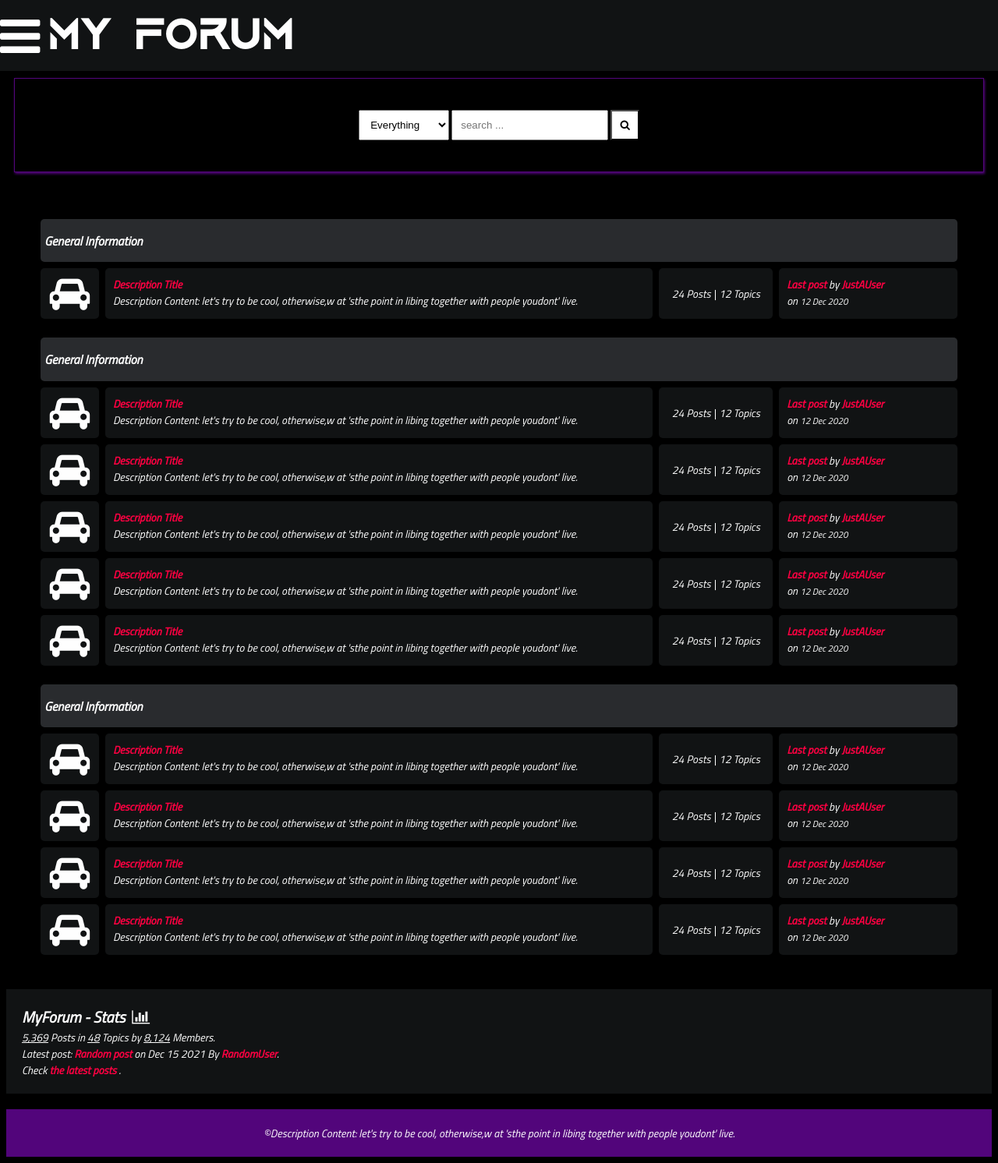
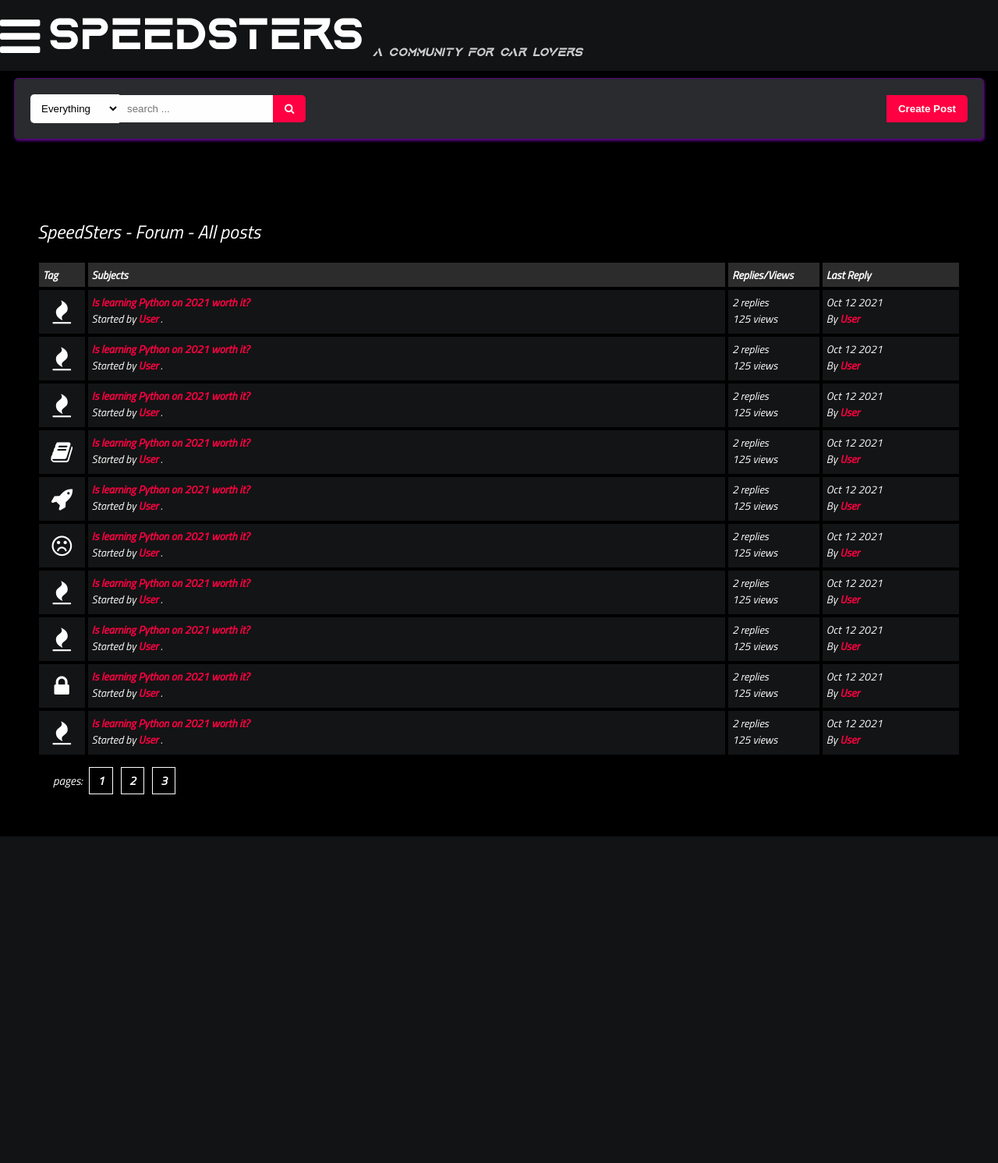
Before and after one commit to dayday0calories/CITS5505-Group-Project, a Python web app: template templates/forums.html in a window 1280 px wide. Shown: the whole page at 78% size. After the commit the page ends 1073 px from the top, so only its background shows below. Run offline with Jinja, Linux system fonts and the light colour scheme; the template is opened without the code that fills it, so the values that code supplies are empty.

Commit message:
optimize website format
optimize website layout

```diff
--- a/static/css/style.css
+++ b/static/css/style.css
@@ -27,11 +27,14 @@ h1{
 /* ########################################### */
 .container{
   margin: 20px;
+  flex: 1 0 auto;
+  margin-top: 60px;
   padding: 20px;
 }
 
 .subforum{
   margin-top:20px;
+
 }
 
 .subforum-title{
@@ -144,7 +147,7 @@ header{
   width: 65%;
   display: inline-block;
   border-radius: 5px;
-  max-height: 80px;
+  max-height: 90px;
   margin-right:10px;
 
 }
@@ -197,6 +200,14 @@ header{
   font-family:aquire;
 }
 
+.brand-description {
+  font-size: 16px;
+  font-style: italic;
+  color: #ccc;
+  margin-left: 10px;
+  vertical-align: bottom;
+}
+
 /*Navbar for the smartphones*/
 @media screen and (max-width: 460px){
   .navigation{
@@ -225,34 +236,54 @@ header{
   }
 }
 
-/* Search Box styles */
-.search-box{
+
+.search-box {
   border: solid 1px #52057b;
   margin-top: 100px;
-  padding: 40px;
-  display:flex;
-  justify-content: center;
-  box-shadow:1px 2px 3px #52057b;
+  padding: 20px;
+  display: flex;
+  justify-content: space-between;
+  align-items: center;
+  box-shadow: 1px 2px 3px #52057b;
+  background-color: #292B2E;
+  border-radius: 5px;
 }
 
-.search-box select{
-  padding: 10px;
+.search-box > div {
+  display: flex;
+  align-items: center;
 }
 
-.search-box input{
+.search-box select {
   padding: 10px;
+  background-color: #FEFEFE;
+  color: #000;
+  border: none;
+  border-radius: 5px 0 0 5px;
+  outline: none;
 }
 
-.search-box button{
+.search-box input[type="text"] {
   padding: 10px;
-  background-color:#fff;
-  color:#000000;
+  border: none;
+  outline: none;
+  background-color: #FEFEFE;
+  color: #000;
+
 }
 
-.search-box button:hover{
-  background-color: #000000;
-  color: #fff;
-  box-shadow: 1px 2px 3px #fff;
+.search-box button {
+  padding: 10px 15px;
+  background-color: #FF0042;
+  color: #FEFEFE;
+  border: none;
+  border-radius: 0 5px 5px 0;
+  cursor: pointer;
+  transition: background-color 0.3s ease;
+}
+
+.search-box button:hover {
+  background-color: #CC0033;
 }
 
 /* search box for smrtphones */
@@ -262,7 +293,7 @@ header{
       margin-top: 5px;
   }
 
-}
+} */
 
 /* forum info Styling */
 .forum-info{
@@ -417,6 +448,8 @@ footer{
   background-color: #131415;
   padding: 100px;
   margin-top: 5px;
+  flex-direction: column;
+  min-height: 100vh;
 }
 
 .body .authors .username{
@@ -459,3 +492,54 @@ footer{
 .comment-area input:hover{
   border: solid 1px #000000;
 }
+
+
+/* Profile Section */
+.profile-section {
+  background-color: #292B2E;
+  padding: 20px;
+  border-radius: 5px;
+  margin-bottom: 60px;
+  margin-top: 30px;
+}
+
+.profile-info {
+  margin-bottom: 20px;
+}
+
+.profile-info p {
+  margin: 10px 0;
+}
+
+.profile-info button {
+  background-color: #FF0042;
+  color: #FEFEFE;
+  border: none;
+  padding: 10px 20px;
+  cursor: pointer;
+  border-radius: 5px;
+  font-weight: bold;
+}
+
+.user-posts,
+.user-replies,
+.user-messages {
+  margin-bottom: 20px;
+}
+
+
+
+.create-post-btn {
+  background-color: #FF0042;
+  color: #FEFEFE;
+  border: none;
+  padding: 10px 20px;
+  margin-left: 10px;
+  cursor: pointer;
+  border-radius: 50px;
+  font-weight: bold;
+}
+
+.create-post-btn:hover {
+  background-color: #CC0033;
+}
--- a/templates/forums.html
+++ b/templates/forums.html
@@ -18,14 +18,13 @@
       <nav class="navigation hide" id="navigation">
         <span class="close-icon" id="close-icon" onclick="showIconBar()"><i class="fa fa-close"></i></span>
         <ul class="nav-list">
-          <li class="nav-item"><a href="forums.html">Forums</a></li>
-          <li class="nav-item"><a href="posts.html">Posts</a></li>
-          <li class="nav-item"><a href="detail.html">Detail</a></li>
-          <li class="nav-item"><a href="./register"><span>Login/Sign up</span></a></li>
+          <li class="nav-item"><a href="forums.html">Home</a></li>
+          <li class="nav-item"><a href="profile.html">User Profile</a></li>
+          <li class="nav-item"><a href="register.html">Login/Sign up</a></li>
         </ul>
       </nav>
       <a class="bar-icon" id="iconBar" onclick="hideIconBar()"><i class="fa fa-bars"></i></a>
-      <div class="brand">My Forum</div>
+      <div class="brand">SpeedSters<span class="brand-description">A community for car lovers</span></div>
     </div>
     <!--SearchBox Section-->
     <div class="search-box">
@@ -38,227 +37,200 @@
         <input type="text" name="q" placeholder="search ...">
         <button><i class="fa fa-search"></i></button>
       </div>
+      <a href="create-post.html"><button class="create-post-btn">Create Post</button></a>
     </div>
   </header>
+  <div class="container">
+    <!--Navigation-->
+    <div class="navigate">
+      <span>SpeedSters - Forum - All posts</span>
+    </div>
+    <!--Display posts table-->
+    <div class="posts-table">
+      <div class="table-head">
+        <div class="status">Tag</div>
+        <div class="subjects">Subjects</div>
+        <div class="replies">Replies/Views</div>
+        <div class="last-reply">Last Reply</div>
+      </div>
+      <div class="table-row">
+        <div class="status"><i class="fa fa-fire"></i></div>
+        <div class="subjects">
+          <a href="">Is learning Python on 2021 worth it?</a>
+          <br>
+          <span>Started by <b><a href="">User</a></b> .</span>
+        </div>
+        <div class="replies">
+          2 replies <br> 125 views
+        </div>
 
-
-  <div class="container">
-    <div class="subforum">
-      <div class="subforum-title">
-        <h1>General Information</h1>
-      </div>
-      <div class="subforum-row">
-        <div class="subforum-icon subforum-column center">
-          <i class="fa fa-car center"></i>
-        </div>
-        <div class="subforum-description subforum-column">
-          <h4><a href="#">Description Title</a></h4>
-          <p>Description Content: let's try to be cool, otherwise,w at 'sthe point in libing together with
-            people youdont' live.</p>
-        </div>
-        <div class="subforum-stats subforum-column center">
-          <span>24 Posts | 12 Topics</span>
-        </div>
-        <div class="subforum-info subforum-column">
-          <b><a href="">Last post</a></b> by <a href="">JustAUser</a>
-          <br>on <small>12 Dec 2020</small>
+        <div class="last-reply">
+          Oct 12 2021
+          <br>By <b><a href="">User</a></b>
         </div>
       </div>
+      <!--starts here-->
+      <div class="table-row">
+        <div class="status"><i class="fa fa-fire"></i></div>
+        <div class="subjects">
+          <a href="">Is learning Python on 2021 worth it?</a>
+          <br>
+          <span>Started by <b><a href="">User</a></b> .</span>
         </div>
-    <!--More-->
+        <div class="replies">
+          2 replies <br> 125 views
+        </div>
 
-    <div class="subforum">
-      <div class="subforum-title">
-        <h1>General Information</h1>
-      </div>
-      <div class="subforum-row">
-        <div class="subforum-icon subforum-column center">
-          <i class="fa fa-car center"></i>
-        </div>
-        <div class="subforum-description subforum-column">
-          <h4><a href="#">Description Title</a></h4>
-          <p>Description Content: let's try to be cool, otherwise,w at 'sthe point in libing together with
-            people youdont' live.</p>
-        </div>
-        <div class="subforum-stats subforum-column center">
-          <span>24 Posts | 12 Topics</span>
-        </div>
-        <div class="subforum-info subforum-column">
-          <b><a href="">Last post</a></b> by <a href="">JustAUser</a>
-          <br>on <small>12 Dec 2020</small>
-        </div>
-      </div>
-      <hr class="subforum-devider">
-      <div class="subforum-row">
-        <div class="subforum-icon subforum-column center">
-          <i class="fa fa-car center"></i>
-        </div>
-        <div class="subforum-description subforum-column">
-          <h4><a href="#">Description Title</a></h4>
-          <p>Description Content: let's try to be cool, otherwise,w at 'sthe point in libing together with
-            people youdont' live.</p>
-        </div>
-        <div class="subforum-stats subforum-column center">
-          <span>24 Posts | 12 Topics</span>
-        </div>
-        <div class="subforum-info subforum-column">
-          <b><a href="">Last post</a></b> by <a href="">JustAUser</a>
-          <br>on <small>12 Dec 2020</small>
-        </div>
-      </div>
-      <hr class="subforum-devider">
-      <div class="subforum-row">
-        <div class="subforum-icon subforum-column center">
-          <i class="fa fa-car center"></i>
-        </div>
-        <div class="subforum-description subforum-column">
-          <h4><a href="#">Description Title</a></h4>
-          <p>Description Content: let's try to be cool, otherwise,w at 'sthe point in libing together with
-            people youdont' live.</p>
-        </div>
-        <div class="subforum-stats subforum-column center">
-          <span>24 Posts | 12 Topics</span>
-        </div>
-        <div class="subforum-info subforum-column">
-          <b><a href="">Last post</a></b> by <a href="">JustAUser</a>
-          <br>on <small>12 Dec 2020</small>
-        </div>
-      </div>
-      <hr class="subforum-devider">
-      <div class="subforum-row">
-        <div class="subforum-icon subforum-column center">
-          <i class="fa fa-car center"></i>
-        </div>
-        <div class="subforum-description subforum-column">
-          <h4><a href="#">Description Title</a></h4>
-          <p>Description Content: let's try to be cool, otherwise,w at 'sthe point in libing together with
-            people youdont' live.</p>
-        </div>
-        <div class="subforum-stats subforum-column center">
-          <span>24 Posts | 12 Topics</span>
-        </div>
-        <div class="subforum-info subforum-column">
-          <b><a href="">Last post</a></b> by <a href="">JustAUser</a>
-          <br>on <small>12 Dec 2020</small>
-        </div>
-      </div>
-      <hr class="subforum-devider">
-      <div class="subforum-row">
-        <div class="subforum-icon subforum-column center">
-          <i class="fa fa-car center"></i>
-        </div>
-        <div class="subforum-description subforum-column">
-          <h4><a href="#">Description Title</a></h4>
-          <p>Description Content: let's try to be cool, otherwise,w at 'sthe point in libing together with
-            people youdont' live.</p>
-        </div>
-        <div class="subforum-stats subforum-column center">
-          <span>24 Posts | 12 Topics</span>
-        </div>
-        <div class="subforum-info subforum-column">
-          <b><a href="">Last post</a></b> by <a href="">JustAUser</a>
-          <br>on <small>12 Dec 2020</small>
-        </div>
+        <div class="last-reply">
+          Oct 12 2021
+          <br>By <b><a href="">User</a></b>
         </div>
       </div>
 
-    <div class="subforum">
-      <div class="subforum-title">
-        <h1>General Information</h1>
+      <div class="table-row">
+        <div class="status"><i class="fa fa-fire"></i></div>
+        <div class="subjects">
+          <a href="">Is learning Python on 2021 worth it?</a>
+          <br>
+          <span>Started by <b><a href="">User</a></b> .</span>
         </div>
-      <div class="subforum-row">
-        <div class="subforum-icon subforum-column center">
-          <i class="fa fa-car center"></i>
+        <div class="replies">
+          2 replies <br> 125 views
         </div>
-        <div class="subforum-description subforum-column">
-          <h4><a href="#">Description Title</a></h4>
-          <p>Description Content: let's try to be cool, otherwise,w at 'sthe point in libing together with
-            people youdont' live.</p>
-        </div>
-        <div class="subforum-stats subforum-column center">
-          <span>24 Posts | 12 Topics</span>
-        </div>
-        <div class="subforum-info subforum-column">
-          <b><a href="">Last post</a></b> by <a href="">JustAUser</a>
-          <br>on <small>12 Dec 2020</small>
+
+        <div class="last-reply">
+          Oct 12 2021
+          <br>By <b><a href="">User</a></b>
         </div>
       </div>
-      <hr class="subforum-devider">
-      <div class="subforum-row">
-        <div class="subforum-icon subforum-column center">
-          <i class="fa fa-car center"></i>
+
+      <div class="table-row">
+        <div class="status"><i class="fa fa-book"></i></div>
+        <div class="subjects">
+          <a href="">Is learning Python on 2021 worth it?</a>
+          <br>
+          <span>Started by <b><a href="">User</a></b> .</span>
         </div>
-        <div class="subforum-description subforum-column">
-          <h4><a href="#">Description Title</a></h4>
-          <p>Description Content: let's try to be cool, otherwise,w at 'sthe point in libing together with
-            people youdont' live.</p>
+        <div class="replies">
+          2 replies <br> 125 views
         </div>
-        <div class="subforum-stats subforum-column center">
-          <span>24 Posts | 12 Topics</span>
-        </div>
-        <div class="subforum-info subforum-column">
-          <b><a href="">Last post</a></b> by <a href="">JustAUser</a>
-          <br>on <small>12 Dec 2020</small>
+
+        <div class="last-reply">
+          Oct 12 2021
+          <br>By <b><a href="">User</a></b>
         </div>
       </div>
-      <hr class="subforum-devider">
-      <div class="subforum-row">
-        <div class="subforum-icon subforum-column center">
-          <i class="fa fa-car center"></i>
+
+      <div class="table-row">
+        <div class="status"><i class="fa fa-rocket"></i></div>
+        <div class="subjects">
+          <a href="">Is learning Python on 2021 worth it?</a>
+          <br>
+          <span>Started by <b><a href="">User</a></b> .</span>
         </div>
-        <div class="subforum-description subforum-column">
-          <h4><a href="#">Description Title</a></h4>
-          <p>Description Content: let's try to be cool, otherwise,w at 'sthe point in libing together with
-            people youdont' live.</p>
+        <div class="replies">
+          2 replies <br> 125 views
         </div>
-        <div class="subforum-stats subforum-column center">
-          <span>24 Posts | 12 Topics</span>
-        </div>
-        <div class="subforum-info subforum-column">
-          <b><a href="">Last post</a></b> by <a href="">JustAUser</a>
-          <br>on <small>12 Dec 2020</small>
+
+        <div class="last-reply">
+          Oct 12 2021
+          <br>By <b><a href="">User</a></b>
         </div>
       </div>
-      <hr class="subforum-devider">
-      <div class="subforum-row">
-        <div class="subforum-icon subforum-column center">
-          <i class="fa fa-car center"></i>
+
+      <div class="table-row">
+        <div class="status"><i class="fa fa-frown-o"></i></div>
+        <div class="subjects">
+          <a href="">Is learning Python on 2021 worth it?</a>
+          <br>
+          <span>Started by <b><a href="">User</a></b> .</span>
         </div>
-        <div class="subforum-description subforum-column">
-          <h4><a href="#">Description Title</a></h4>
-          <p>Description Content: let's try to be cool, otherwise,w at 'sthe point in libing together with
-            people youdont' live.</p>
+        <div class="replies">
+          2 replies <br> 125 views
         </div>
-        <div class="subforum-stats subforum-column center">
-          <span>24 Posts | 12 Topics</span>
-        </div>
-        <div class="subforum-info subforum-column">
-          <b><a href="">Last post</a></b> by <a href="">JustAUser</a>
-          <br>on <small>12 Dec 2020</small>
+
+        <div class="last-reply">
+          Oct 12 2021
+          <br>By <b><a href="">User</a></b>
         </div>
       </div>
 
 
+      <div class="table-row">
+        <div class="status"><i class="fa fa-fire"></i></div>
+        <div class="subjects">
+          <a href="">Is learning Python on 2021 worth it?</a>
+          <br>
+          <span>Started by <b><a href="">User</a></b> .</span>
         </div>
-    <!---->
+        <div class="replies">
+          2 replies <br> 125 views
         </div>
 
-  <!-- Forum Info -->
-  <div class="forum-info">
-    <div class="chart">
-      MyForum - Stats &nbsp;<i class="fa fa-bar-chart"></i>
+        <div class="last-reply">
+          Oct 12 2021
+          <br>By <b><a href="">User</a></b>
         </div>
-    <span><u>5,369</u> Posts in <u>48</u> Topics by <u>8,124</u> Members.</span><br>
-    <span>Latest post: <b><a href="">Random post</a></b> on Dec 15 2021 By <a href="">RandomUser</a></span>.<br>
-    <span>Check <a href="">the latest posts</a> .</span><br>
       </div>
 
-  <footer>
-    <span>&copy;Description Content: let's try to be cool, otherwise,w at 'sthe point in libing together with
-      people youdont' live.</span>
-  </footer>
+      <div class="table-row">
+        <div class="status"><i class="fa fa-fire"></i></div>
+        <div class="subjects">
+          <a href="">Is learning Python on 2021 worth it?</a>
+          <br>
+          <span>Started by <b><a href="">User</a></b> .</span>
+        </div>
+        <div class="replies">
+          2 replies <br> 125 views
+        </div>
 
+        <div class="last-reply">
+          Oct 12 2021
+          <br>By <b><a href="">User</a></b>
+        </div>
+      </div>
 
+      <div class="table-row">
+        <div class="status"><i class="fa fa-lock"></i></div>
+        <div class="subjects">
+          <a href="">Is learning Python on 2021 worth it?</a>
+          <br>
+          <span>Started by <b><a href="">User</a></b> .</span>
+        </div>
+        <div class="replies">
+          2 replies <br> 125 views
+        </div>
+
+        <div class="last-reply">
+          Oct 12 2021
+          <br>By <b><a href="">User</a></b>
+        </div>
+      </div>
+
+      <div class="table-row">
+        <div class="status"><i class="fa fa-fire"></i></div>
+        <div class="subjects">
+          <a href="">Is learning Python on 2021 worth it?</a>
+          <br>
+          <span>Started by <b><a href="">User</a></b> .</span>
+        </div>
+        <div class="replies">
+          2 replies <br> 125 views
+        </div>
+
+        <div class="last-reply">
+          Oct 12 2021
+          <br>By <b><a href="">User</a></b>
+        </div>
+      </div>
+      <!--ends here-->
+    </div>
+    <!--Pagination starts-->
+    <div class="pagination">
+      pages: <a href="">1</a><a href="">2</a><a href="">3</a>
+    </div>
+    <!--pagination ends-->
+  </div>
 
   <script src="../static/js/main.js"></script>
 </body>
```
Also changed, not shown: static/css/post.css (added, +46 -0 lines), templates/create-post.html (added, +45 -0 lines), templates/detail.html (+5 -5 lines), templates/posts.html (+11 -7 lines), templates/profile.html (added, +59 -0 lines). Lines whose indentation alone changed are shown as unchanged.
